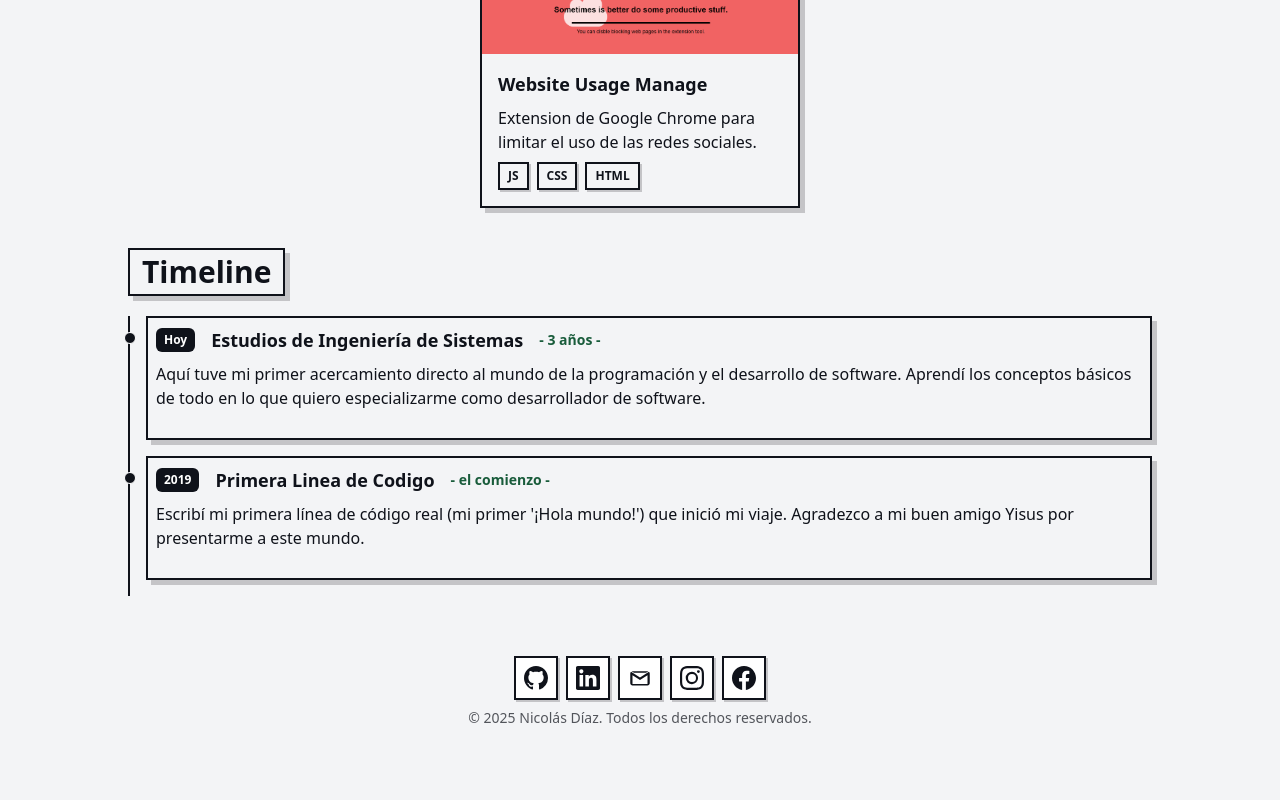
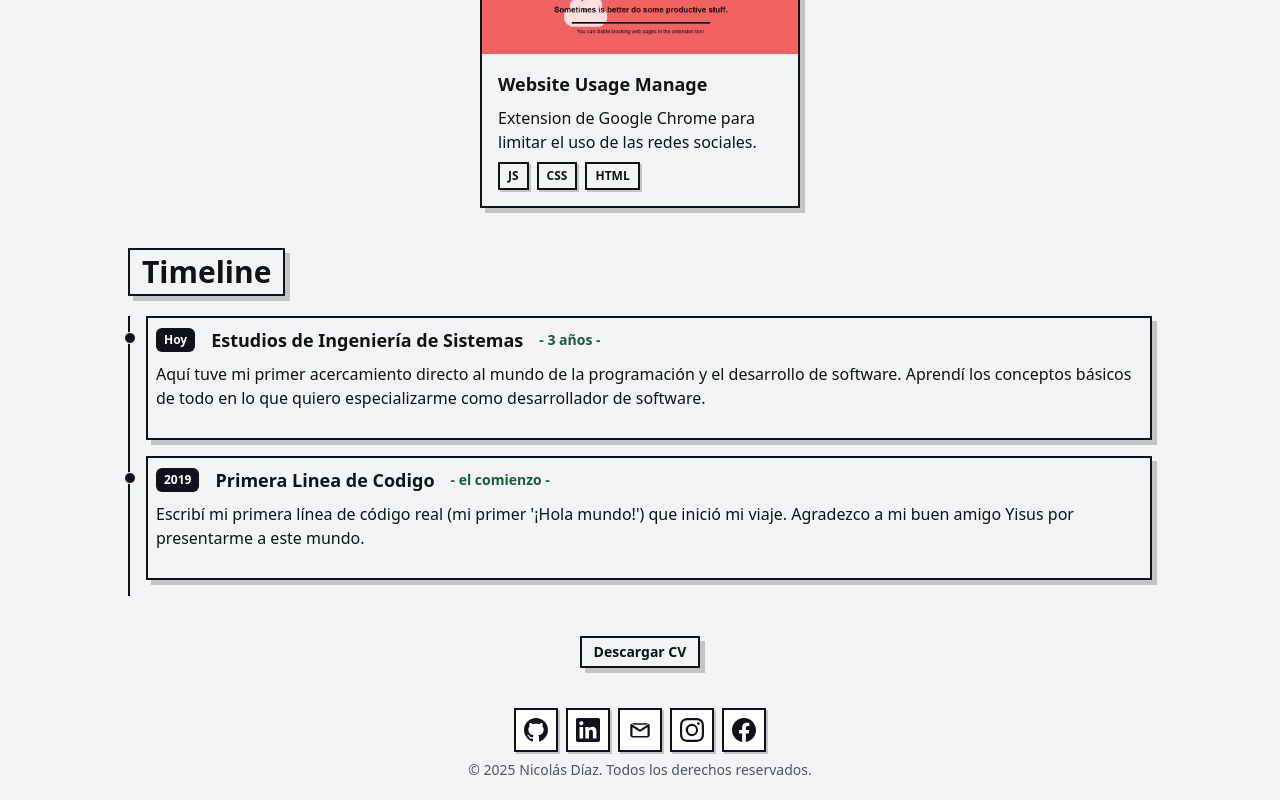
Before and after one commit to nicolas1102/portfolio-plus, a Next.js app: page /es in a window 1280 px wide. Shown: the part 888-1688 px from the top of the page. Before the commit the page ends 1636 px from the top, so only its background shows below. Built offline with nearby package versions, Linux system fonts and the light colour scheme.

Commit message:
adding curriculum vitae

```diff
--- a/dictionaries/en.json
+++ b/dictionaries/en.json
@@ -4,6 +4,10 @@
     "metadata": {
       "title": "Nicolás' Portfolio",
       "description": "Nicolás' Portfolio"
+    },
+    "cvDownloadBtn": {
+      "title": "Download Resume",
+      "pdfUrl": "/docs/CV - Nicolás Díaz.pdf"
     },
     "toasty": {
       "imgUrl": "/images/toasty.png",
--- a/dictionaries/es.json
+++ b/dictionaries/es.json
@@ -4,6 +4,10 @@
     "metadata": {
       "title": "Portafolio de Nicolás",
       "description": "Portafolio de Nicolás"
+    },
+    "cvDownloadBtn": {
+      "title": "Descargar CV",
+      "pdfUrl": "/docs/CV - Nicolás Díaz.pdf"
     },
     "toasty": {
       "imgUrl": "/images/toasty.png",
--- a/src/app/[lang]/page.jsx
+++ b/src/app/[lang]/page.jsx
@@ -7,6 +7,7 @@ import Projects from "./components/projects/projects";
 import Timeline from "./components/journey/timeline";
 import Footer from "./components/footer";
 import Toasty from "../components/toasty/toasty";
+import CvDownloadBtn from "../components/cvDownloadBtn/cvDownloadBtn";
 
 export default function Home({ params: { lang } }) {
   const { metadata, setMetadata } = useCntxt();
@@ -22,13 +23,13 @@ export default function Home({ params: { lang } }) {
     }
   }, [DICT, setDICT, setMetadata]);
 
-  function startToasty () {
+  function startToasty() {
     setActivateToasty(true);
 
     setTimeout(() => {
       setActivateToasty(false);
     }, 1000);
-  };
+  }
 
   return (
     <main className="min-h-screen" onClick={startToasty}>
@@ -37,6 +38,7 @@ export default function Home({ params: { lang } }) {
         <Introduction DICT={DICT.Introduction} />
         <Projects DICT={DICT.Projects} />
         <Timeline DICT={DICT.Journey} />
+        <CvDownloadBtn DICT={DICT.cvDownloadBtn} />
         <Footer DICT={DICT.Footer} />
         <Toasty
           imgUrl={DICT.toasty.imgUrl}
--- /dev/null
+++ b/src/app/components/cvDownloadBtn/cvDownloadBtn.jsx
@@ -0,0 +1,14 @@
+import { useState, useEffect } from "react";
+import Image from "next/image";
+
+export default function CvDownloadBtn({ DICT }) {
+  return (
+    <div className="flex justify-center">
+      <div className="text-sm font-bold mb-5 w-fit px-3 py-1 text-secondary-500 dark:text-white border-2 border-secondary-500 dark:border-white shadow-md3 hover:shadow-md3-hover dark:shadow-md3-dk dark:hover:shadow-md3-hover-dk transition duration-500 hover:bg-primary-200  dark:hover:bg-primary-300">
+        <a href={DICT.pdfUrl} className="" target="_blank">
+          <p>{DICT.title}</p>
+        </a>
+      </div>
+    </div>
+  );
+}
--- a/src/middleware.js
+++ b/src/middleware.js
@@ -29,7 +29,8 @@ export function middleware(request) {
   if (
     pathname.includes("/icons") ||
     pathname.includes("/images") ||
-    pathname.includes("/sounds")
+    pathname.includes("/sounds") ||
+    pathname.includes("/docs")
   ) {
     return;
   }
```
Also changed, not shown: 1 other file (tests, documents, lock files or other folders).
